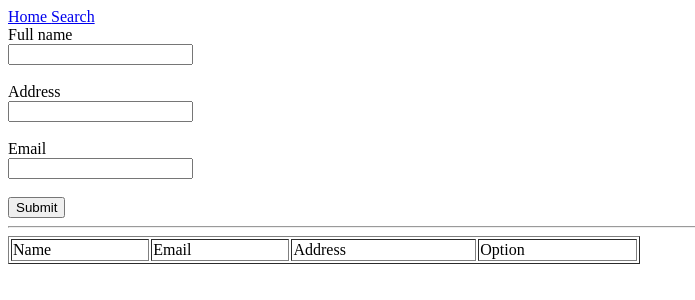
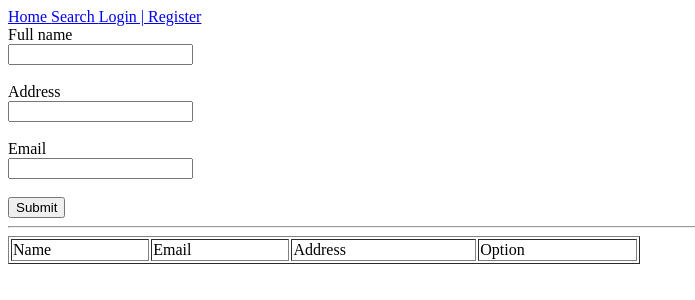
Before and after one commit to ghemhope5472/PHP_lesson1, a PHP site: page / in a window 1280 px wide. Shown: the top 300 px of the page, without its empty margins (0-695 px from the left). Run offline with PHP 8.4, Linux system fonts and the light colour scheme; data that the repository does not hold is empty.

Commit message:
Update nav.php
add login/register link

```diff
--- a/nav.php
+++ b/nav.php
@@ -1,2 +1,3 @@
 <a href="index.php"> Home </a>
 <a href="search.php"> Search </a>
+<a href="search.php"> Login | Register </a>
```
